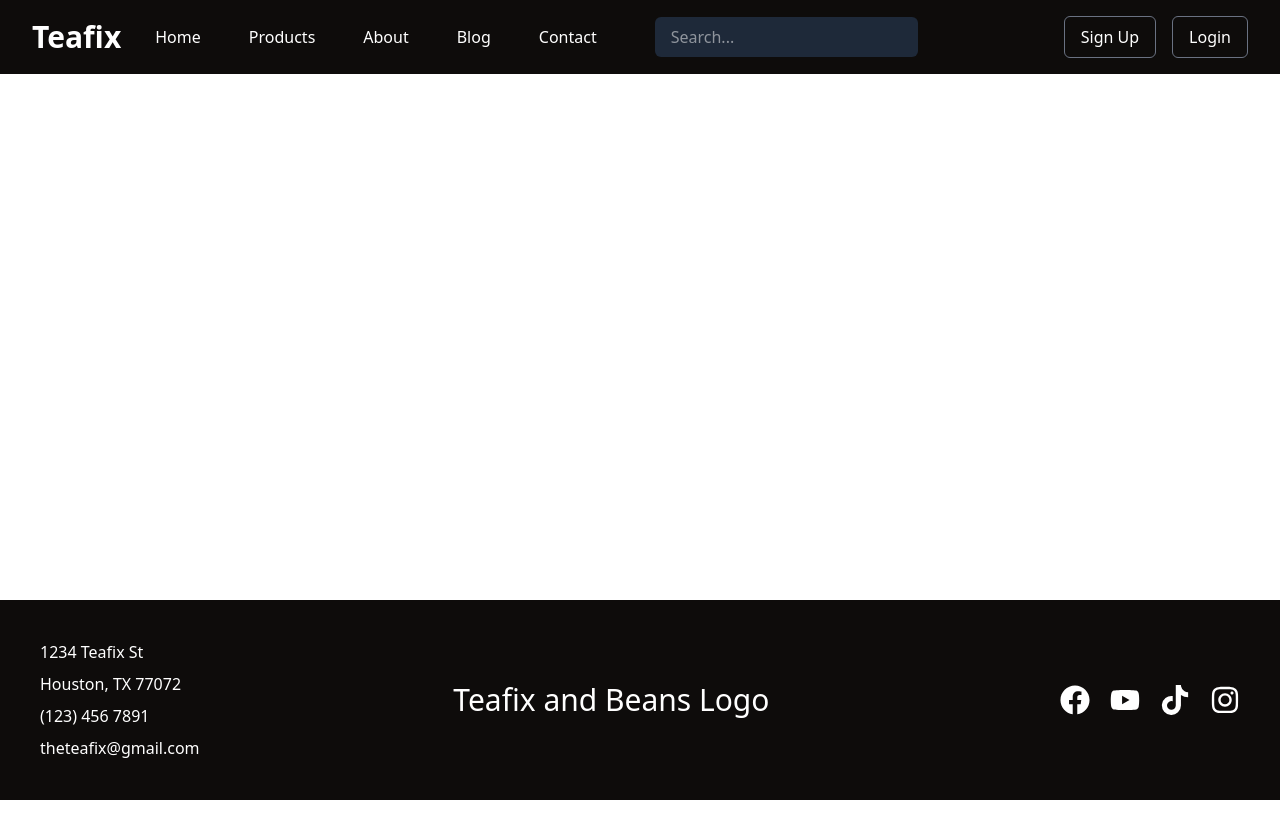
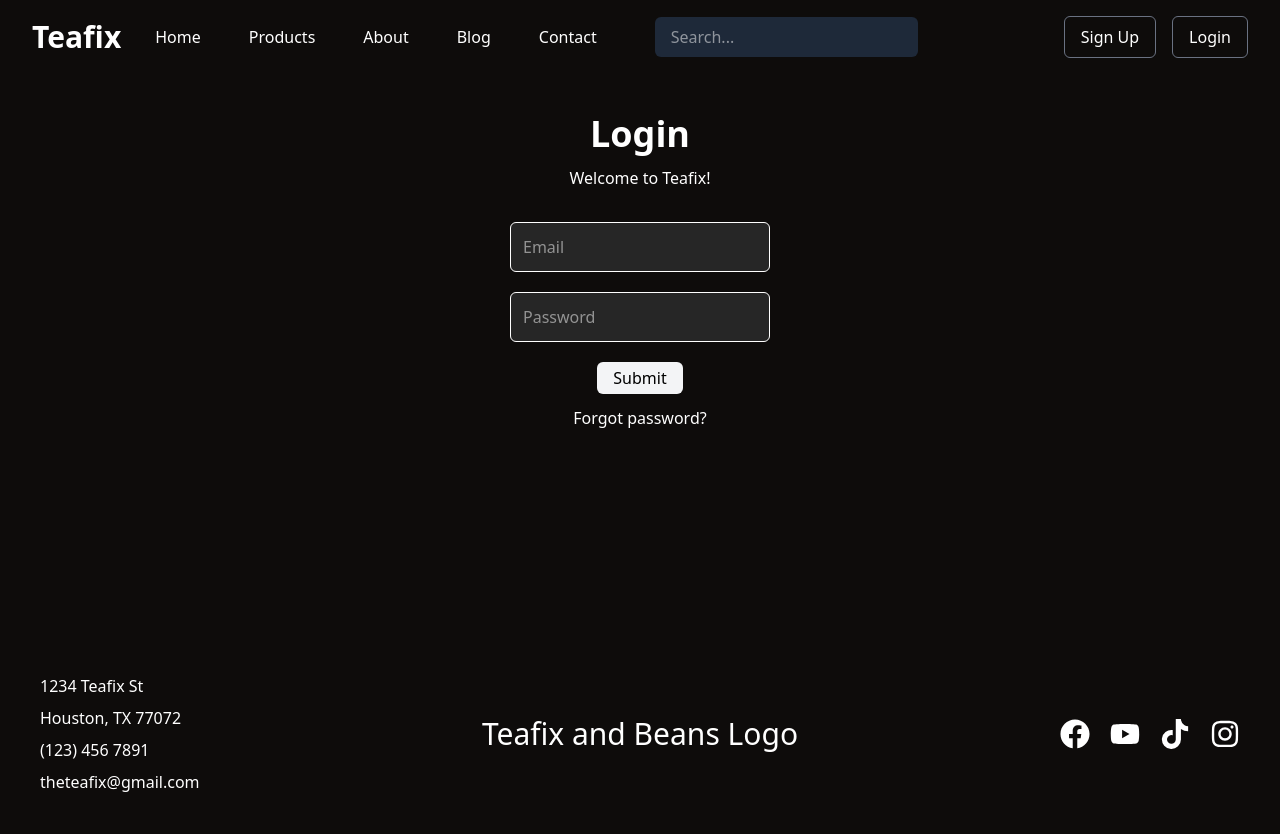
Before and after one commit to TylerP2405/Teafix-Website, a React (Vite) app: page /login in a window 1280 px wide. Before the commit the page ends 800 px from the top, so only its background shows below. Built offline with nearby package versions, Linux system fonts and the light colour scheme.

Commit message:
added Login Page

```diff
--- a/src/App.tsx
+++ b/src/App.tsx
@@ -4,6 +4,7 @@ import HomePage from "./pages/HomePage";
 import {Routes, Route} from "react-router-dom";
 import ProductPage from "./pages/ProductPage";
 import SignUpPage from "./pages/SignUpPage";
+import LoginPage from "./pages/LoginPage";
 
 const App = () => {
   return (
@@ -13,7 +14,8 @@ const App = () => {
         <Routes>
           <Route path="/" element={<HomePage/>}/>
           <Route path="/products" element={<ProductPage/>}/>
-          <Route path="/sign-up" element={<SignUpPage/>}/>"
+          <Route path="/sign-up" element={<SignUpPage/>}/>
+          <Route path="/login" element={<LoginPage/>}/>
         </Routes>
       </main>
       <Footer />
--- a/src/components/Footer.tsx
+++ b/src/components/Footer.tsx
@@ -15,7 +15,7 @@ const Footer = () => {
                     <p>theteafix@gmail.com</p>
                 </div>
 
-                <div className="flex flex-1">
+                <div className="flex flex-1 justify-center">
                     <h1 className="text-3xl">Teafix and Beans Logo </h1>
                 </div>
 
--- /dev/null
+++ b/src/components/LoginForm.tsx
@@ -0,0 +1,25 @@
+import { Link } from "react-router-dom";
+
+const LoginForm = () => {
+    return (
+        <div className="min-h-[70vh] flex-1 flex flex-col items-center bg-[#0E0C0B] p-10 gap-3 text-white">
+            <h2 className="text-4xl font-bold">Login</h2>
+            <p className="font-thin">Welcome to Teafix!</p>
+            <form className="w-1/2 lg:w-1/3 xl:w-1/4 flex flex-col gap-5 px-5 pt-5">
+                <input  type="email"
+                        placeholder="Email"
+                        className="border bg-neutral-800 rounded-md p-3" />
+                <input  type="password"
+                        placeholder="Password"
+                        className="border bg-neutral-800 rounded-md p-3" />
+                <button className="md:w-1/3 mx-auto bg-gray-100 text-black rounded-md font-medium p-1 hover:bg-gray-400 transition">
+                    Submit
+                </button>
+            </form>
+            <div className="mx-auto ">
+                    <Link to="" className="font-thin">Forgot password?</Link>
+            </div>
+        </div>
+    )
+}
+export default LoginForm;
--- a/src/components/SignUpForm.tsx
+++ b/src/components/SignUpForm.tsx
@@ -24,18 +24,14 @@ const SignUpForm = () => {
                 <input  type="password"
                         placeholder="Password"
                         className="p-3 border rounded-md border-gray-500 bg-neutral-800 " />
-                <button className="w-1/3 mx-auto bg-gray-100 text-black rounded-md font-medium p-2 hover:bg-gray-400 transition">
+                <button className="md:w-1/3 mx-auto bg-gray-100 text-black rounded-md font-medium p-2 hover:bg-gray-400 transition">
                     Sign Up
                 </button>
             </form>
-            <div className="flex flex-col gap-1">
+            <div className="flex flex-col">
                 <p className="font-thin">
                     Already have an account ? {" "}
                     <Link to="login" className="font-bold">Login</Link>
-                </p>
-                <p className="font-thin">
-                    Forgot you password ? {" "}
-                    <Link to="" className="font-bold">Reset Password</Link>
                 </p>
             </div>
         </div>
--- /dev/null
+++ b/src/pages/LoginPage.tsx
@@ -0,0 +1,9 @@
+import LoginForm from "../components/LoginForm";
+
+const LoginPage = () => {
+    return (
+        <LoginForm />
+    )
+}
+
+export default LoginPage;
```
